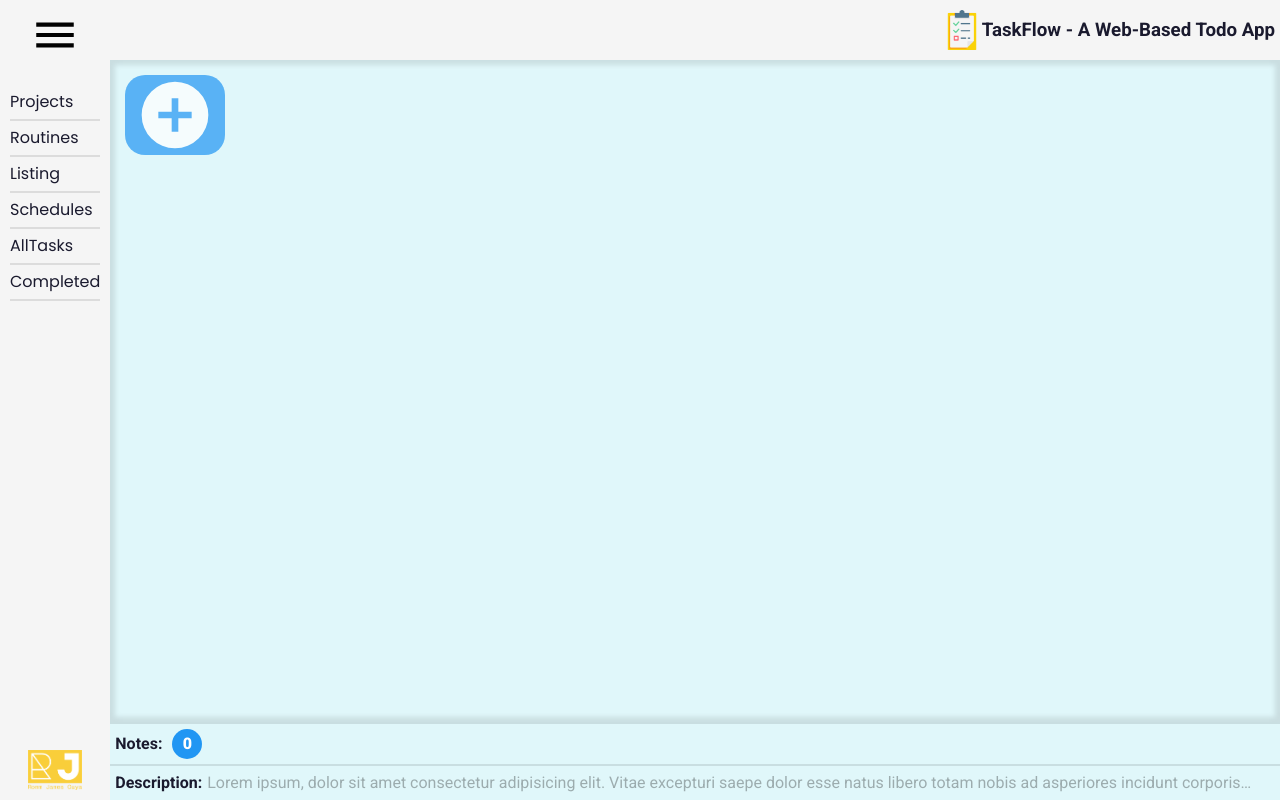
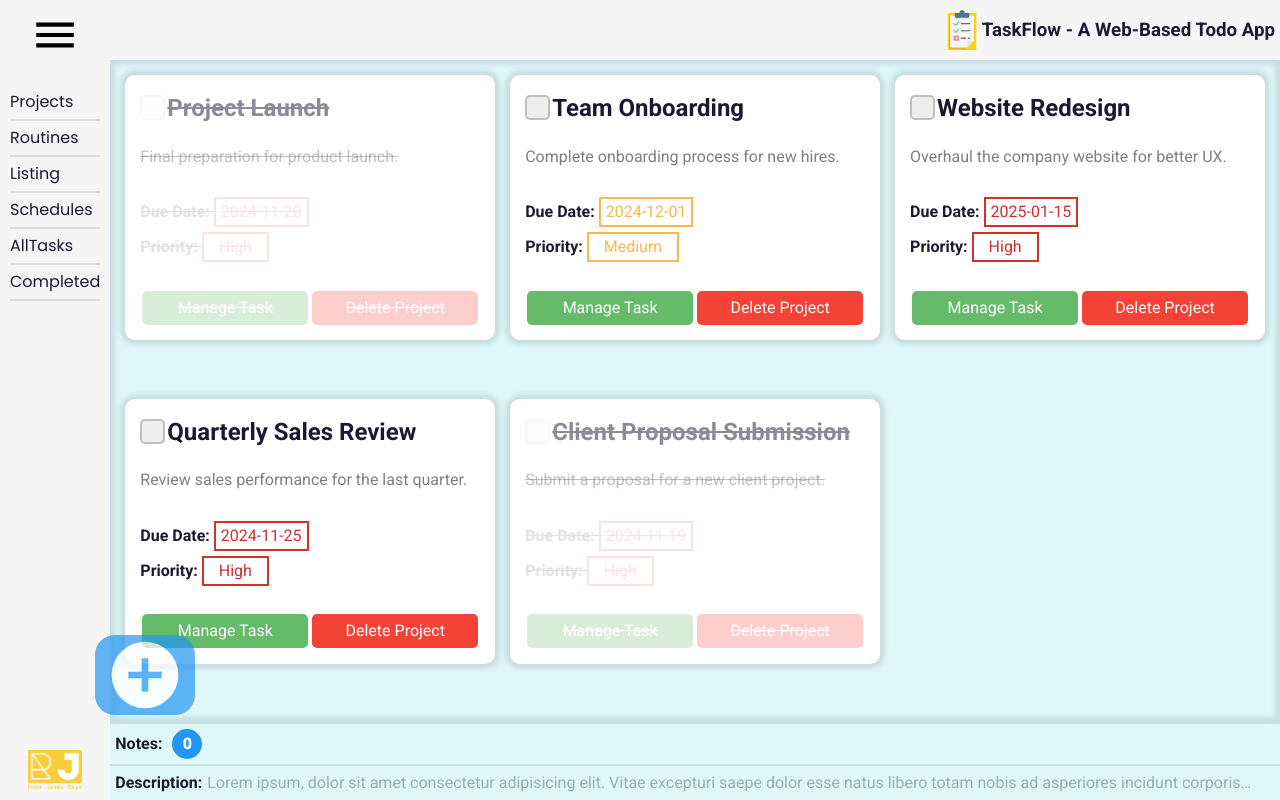
Before and after one commit to RommJames/task-flow-todo-list, a website built with webpack: page src/template.html in a window 1280 px wide. Built offline with nearby package versions, Linux system fonts and the light colour scheme.

Commit message:
Dynamic View all Projects, Retrieved all data

```diff
--- /dev/null
+++ b/src/generated-data/projects.json
@@ -0,0 +1,177 @@
+[
+    {
+      "completion": true,
+      "title": "Project Launch",
+      "description": "Final preparation for product launch.",
+      "dueDate": "2024-11-20",
+      "priority": "High",
+      "notes": [
+        { "comment": "Launch plan reviewed with the team." },
+        { "comment": "Final checks on the website before going live." }
+      ],
+      "tasks": [
+        {
+          "completion": true,
+          "title": "Prepare Marketing Materials",
+          "description": "Design and finalize promotional content.",
+          "dueDate": "2024-11-18",
+          "priority": "High",
+          "notes": [
+            { "comment": "All graphics approved by the marketing team." },
+            { "comment": "Prepare email template for the launch." }
+          ]
+        },
+        {
+          "completion": false,
+          "title": "Confirm Vendor Deliveries",
+          "description": "Ensure all supplies are on schedule for delivery.",
+          "dueDate": "2024-11-19",
+          "priority": "Medium",
+          "notes": [
+            { "comment": "Need to confirm delivery times with vendors." },
+            { "comment": "Track shipments and get updates." }
+          ]
+        }
+      ]
+    },
+    {
+      "completion": false,
+      "title": "Team Onboarding",
+      "description": "Complete onboarding process for new hires.",
+      "dueDate": "2024-12-01",
+      "priority": "Medium",
+      "notes": [
+        { "comment": "Ensure all documents are signed by new hires." },
+        { "comment": "Prepare training materials." }
+      ],
+      "tasks": [
+        {
+          "completion": false,
+          "title": "Prepare Welcome Package",
+          "description": "Prepare welcome kits for new employees.",
+          "dueDate": "2024-11-25",
+          "priority": "Low",
+          "notes": [
+            { "comment": "Check inventory of company-branded items." },
+            { "comment": "Coordinate delivery for kits." }
+          ]
+        },
+        {
+          "completion": false,
+          "title": "Create Training Schedule",
+          "description": "Set up training sessions for new hires.",
+          "dueDate": "2024-11-28",
+          "priority": "High",
+          "notes": [
+            { "comment": "Coordinate with department heads for training." },
+            { "comment": "Prepare training agenda and materials." }
+          ]
+        }
+      ]
+    },
+    {
+      "completion": false,
+      "title": "Website Redesign",
+      "description": "Overhaul the company website for better UX.",
+      "dueDate": "2025-01-15",
+      "priority": "High",
+      "notes": [
+        { "comment": "Meeting with web design agency scheduled." },
+        { "comment": "Prepare list of desired website features." }
+      ],
+      "tasks": [
+        {
+          "completion": false,
+          "title": "Select Design Agency",
+          "description": "Choose a design agency to lead the project.",
+          "dueDate": "2024-11-30",
+          "priority": "High",
+          "notes": [
+            { "comment": "Review proposals from shortlisted agencies." },
+            { "comment": "Schedule interviews with the agencies." }
+          ]
+        },
+        {
+          "completion": false,
+          "title": "Define Website Features",
+          "description": "Decide on key features to include on the website.",
+          "dueDate": "2024-12-10",
+          "priority": "Medium",
+          "notes": [
+            { "comment": "Prepare list of core features with the team." },
+            { "comment": "Identify target audience and needs." }
+          ]
+        }
+      ]
+    },
+    {
+      "completion": false,
+      "title": "Quarterly Sales Review",
+      "description": "Review sales performance for the last quarter.",
+      "dueDate": "2024-11-25",
+      "priority": "High",
+      "notes": [
+        { "comment": "Prepare the sales report for the team meeting." },
+        { "comment": "Follow up with regional sales managers." }
+      ],
+      "tasks": [
+        {
+          "completion": false,
+          "title": "Prepare Sales Data",
+          "description": "Gather and compile sales data for the review.",
+          "dueDate": "2024-11-22",
+          "priority": "High",
+          "notes": [
+            { "comment": "Confirm data accuracy with the analytics team." },
+            { "comment": "Include year-over-year comparisons." }
+          ]
+        },
+        {
+          "completion": false,
+          "title": "Schedule Review Meeting",
+          "description": "Organize and schedule the review meeting with stakeholders.",
+          "dueDate": "2024-11-23",
+          "priority": "Medium",
+          "notes": [
+            { "comment": "Send calendar invites to all stakeholders." },
+            { "comment": "Prepare agenda for the meeting." }
+          ]
+        }
+      ]
+    },
+    {
+      "completion": true,
+      "title": "Client Proposal Submission",
+      "description": "Submit a proposal for a new client project.",
+      "dueDate": "2024-11-19",
+      "priority": "High",
+      "notes": [
+        { "comment": "Proposal was reviewed by the legal team." },
+        { "comment": "Client has been notified of submission." }
+      ],
+      "tasks": [
+        {
+          "completion": true,
+          "title": "Draft Proposal Document",
+          "description": "Write and review the proposal for the client.",
+          "dueDate": "2024-11-17",
+          "priority": "High",
+          "notes": [
+            { "comment": "Proposal finalized and sent to the client." },
+            { "comment": "Review feedback from the legal team." }
+          ]
+        },
+        {
+          "completion": true,
+          "title": "Client Meeting",
+          "description": "Hold a meeting to discuss proposal details.",
+          "dueDate": "2024-11-18",
+          "priority": "Medium",
+          "notes": [
+            { "comment": "Meeting was successful, client has no further questions." },
+            { "comment": "Agreement on terms reached during the meeting." }
+          ]
+        }
+      ]
+    }
+  ]
--- a/src/index.js
+++ b/src/index.js
@@ -1,9 +1,14 @@
 // Main Index
-
+// --- Imports
 import "./style.css";
 import { sideBar } from "./ui/sidebar";
+import { retrieveProjects } from "./ui/view-project";
+// --- Get DOM
+export const main = document.querySelector("main");
+export const notesValueHTML = document.querySelector("notes-value");
 
 sideBar()
+retrieveProjects()
 
 
 // ----- Templates
@@ -287,3 +292,24 @@ sideBar()
         //         </div>
         //     </form>
         // </div>
+
+// -- Side Nav Bar
+    //     <div id="side-bar-btns">
+    //     <label for="lbl-menu-icon">
+    //         <img src="media/icons/menu.svg" alt="menu-icon" id="menu-icon">
+    //     </label>
+    //     <nav>
+    //         <ul>
+    //             <li id="li-projects" class="li-active"> Projects </li>
+    //             <li id="li-routines">Routines</li>
+    //             <li id="li-listing">Listing</li>
+    //             <li id="li-schedules">Schedules</li>
+    //             <li id="li-all-tasks">All Tasks</li>
+    //         </ul>
+    //     </nav>
+    // </div>
+    // <footer>
+    //     <a href="https://rommjames.github.io/About-Me/" target="_blank">
+    //         <img src="media/rj-logo-3-nobg.png" alt="my-logo" class="logo">
+    //     </a>
+    // </footer>
--- a/src/style.css
+++ b/src/style.css
@@ -426,7 +426,7 @@ footer a:hover, #menu-icon:hover{
     margin: 10px 0px;
 }
 
-#priority-level-value, .priority-level-option{
+#priority-level-value, .priority-level-option, .priority-level-value{
     padding: 1px 15px;
     display: inline-block;
 }
@@ -641,9 +641,9 @@ footer a:hover, #menu-icon:hover{
 }
 
 #add-btn{
-    position: sticky;
-    left: 0;
-    bottom: 15px;
+    position: fixed;
+    left: 10vh;
+    bottom: 70px;
     display: flex;
     align-items: center;
     background-color: var(--accent-color-blue);
--- a/src/template.html
+++ b/src/template.html
@@ -36,12 +36,12 @@
         </div>
     </label>
     <main>
-        <div id="add-btn">
-            <img src="media/icons/plus-circle.svg" alt="add icon" class="icon-logo">
-            <h1 id="add-title">
-                Add Projects
-            </h1>
-        </div>
     </main>
+    <div id="add-btn">
+        <img src="media/icons/plus-circle.svg" alt="add icon" class="icon-logo">
+        <h1 id="add-title">
+            Add Projects
+        </h1>
+    </div>
 </body>
 </html>
--- /dev/null
+++ b/src/ui/view-project.js
@@ -0,0 +1,88 @@
+import generatedData from "./../generated-data/projects.json"
+import { main, notesValueHTML } from "..";
+
+function retrieveProjects(){
+    const sampleData = generatedData;
+
+    const cardsContainer = document.createElement("div");
+    cardsContainer.classList.add("cards-container");
+    sampleData.forEach(project=>{
+        const projectCard = document.createElement("div");
+        projectCard.classList.add("card");
+
+        if(project.completion == true){
+            projectCard.classList.add("project-complete");
+        }
+
+        const cardTitle = document.createElement("h2");
+        cardTitle.classList.add("card-title");
+        cardTitle.textContent = project.title;
+        const generateCheckbox = createCheckbox();
+        cardTitle.prepend(generateCheckbox);
+
+        const cardDescription = document.createElement("p");
+        cardDescription.classList.add("card-description");
+        cardDescription.textContent = project.description;
+
+        const cardTaskProperties = document.createElement("div");
+        cardTaskProperties.classList.add("task-properties");
+
+        const dueDate = document.createElement("div");
+        const dueDateLabel = document.createElement("b");
+        dueDateLabel.textContent = "Due Date: ";
+        dueDate.appendChild(dueDateLabel);
+        const dueDateValue = document.createElement("span");
+        dueDateValue.classList.add("due-date-value");
+        dueDateValue.classList.add(`${project.priority.toLowerCase()}`)
+        dueDateValue.textContent = project.dueDate;
+        dueDate.appendChild(dueDateValue);
+
+        const priorityLevel = document.createElement("div");
+        const priorityLevelLabel = document.createElement("b");
+        priorityLevelLabel.textContent = "Priority: ";
+        priorityLevel.appendChild(priorityLevelLabel);
+        const priorityLevelValue = document.createElement("div");
+        priorityLevelValue.classList.add("priority-level-value");
+        priorityLevelValue.classList.add(`${project.priority.toLowerCase()}`);
+        priorityLevelValue.textContent = project.priority;
+        priorityLevel.appendChild(priorityLevelValue);
+
+        cardTaskProperties.append(dueDate, priorityLevel);
+
+        const cardBtns = document.createElement("div");
+        cardBtns.classList.add("card-btns");
+        const ManageTaskBtn = document.createElement("div");
+        ManageTaskBtn.classList.add("btn");
+        ManageTaskBtn.classList.add("btn-view");
+        ManageTaskBtn.textContent = "Manage Task";
+        const DeleteProjectBtn = document.createElement("div");
+        DeleteProjectBtn.classList.add("btn");
+        DeleteProjectBtn.classList.add("btn-delete");
+        DeleteProjectBtn.textContent = "Delete Project";
+        cardBtns.append(ManageTaskBtn, DeleteProjectBtn);
+
+        projectCard.append(cardTitle,
+            cardDescription,
+            cardTaskProperties,
+            cardBtns
+        );
+        cardsContainer.appendChild(projectCard);
+
+    })
+
+    main.prepend(cardsContainer)
+}
+
+function createCheckbox(){
+    const label = document.createElement("label");
+    label.classList.add("checkbox-container");
+    const inputCheckbox = document.createElement("input");
+    inputCheckbox.type = "checkbox";
+    const checkmark = document.createElement("span");
+    checkmark.classList.add("checkmark");
+    label.append(inputCheckbox, checkmark);
+
+    return label
+}
+
+export {retrieveProjects, createCheckbox}
```
